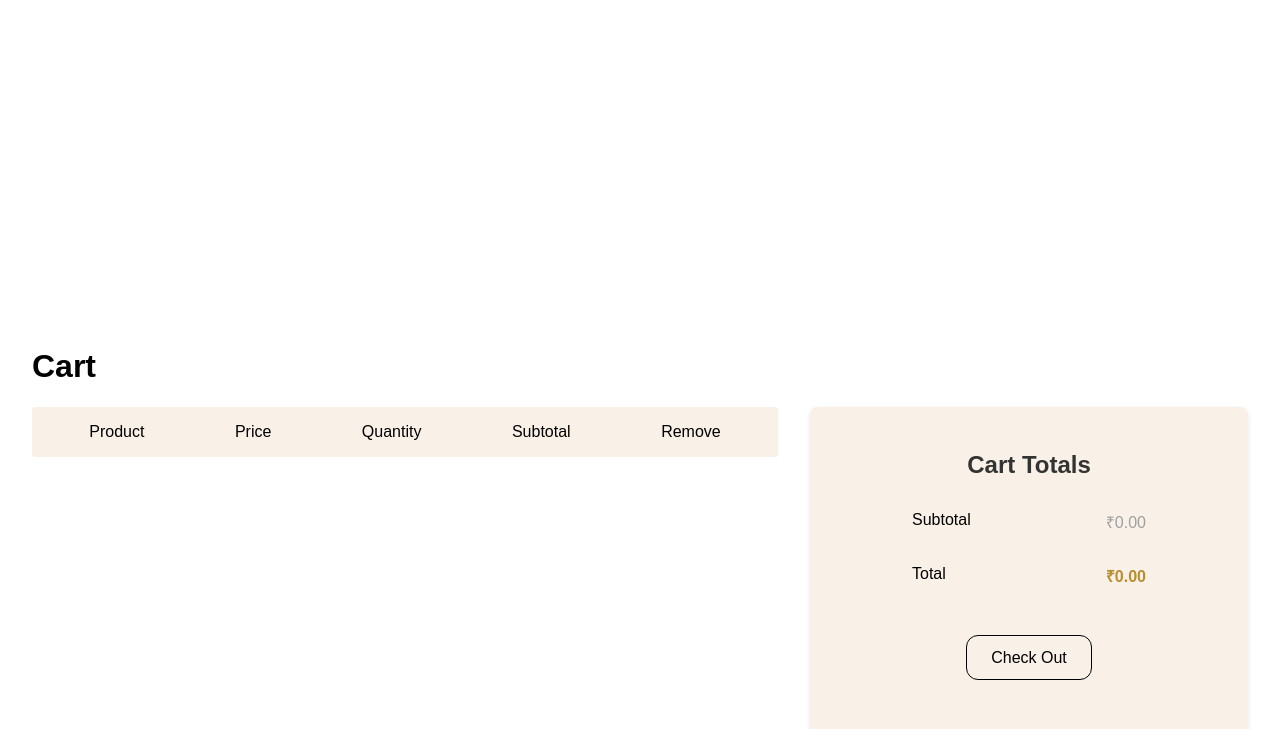
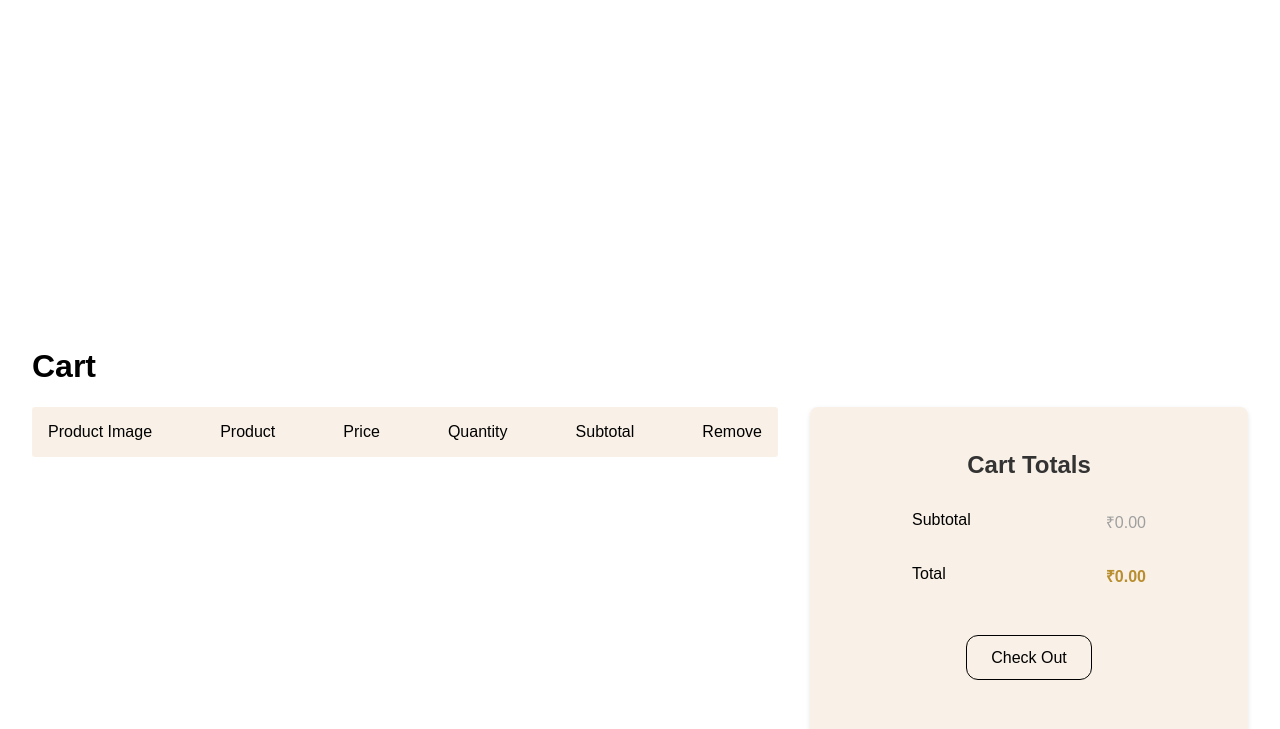
Before and after one commit to Kiishor-1/marmeto, a plain HTML site: page index.html in a window 1280 px wide. Shown: the part 71-800 px from the top of the page. Drawn offline with Linux system fonts and the light colour scheme; no server answers.

Commit message:
refactor product

```diff
--- a/index.html
+++ b/index.html
@@ -45,6 +45,7 @@
                 <div class="cart-container container">
                     <div id="cart-items" class="cart-items">
                         <div class="cart-header">
+                            <div>Product Image</div>
                             <div>Product</div>
                             <div>Price</div>
                             <div>Quantity</div>
--- a/styles.css
+++ b/styles.css
@@ -109,7 +109,7 @@ main {
 .cart-header {
   display: flex;
   align-items: center;
-  justify-content: space-around;
+  justify-content: space-between;
   gap: 0.5rem;
   background-color: #F9F1E7;
   border-radius: 0.2rem;
```
